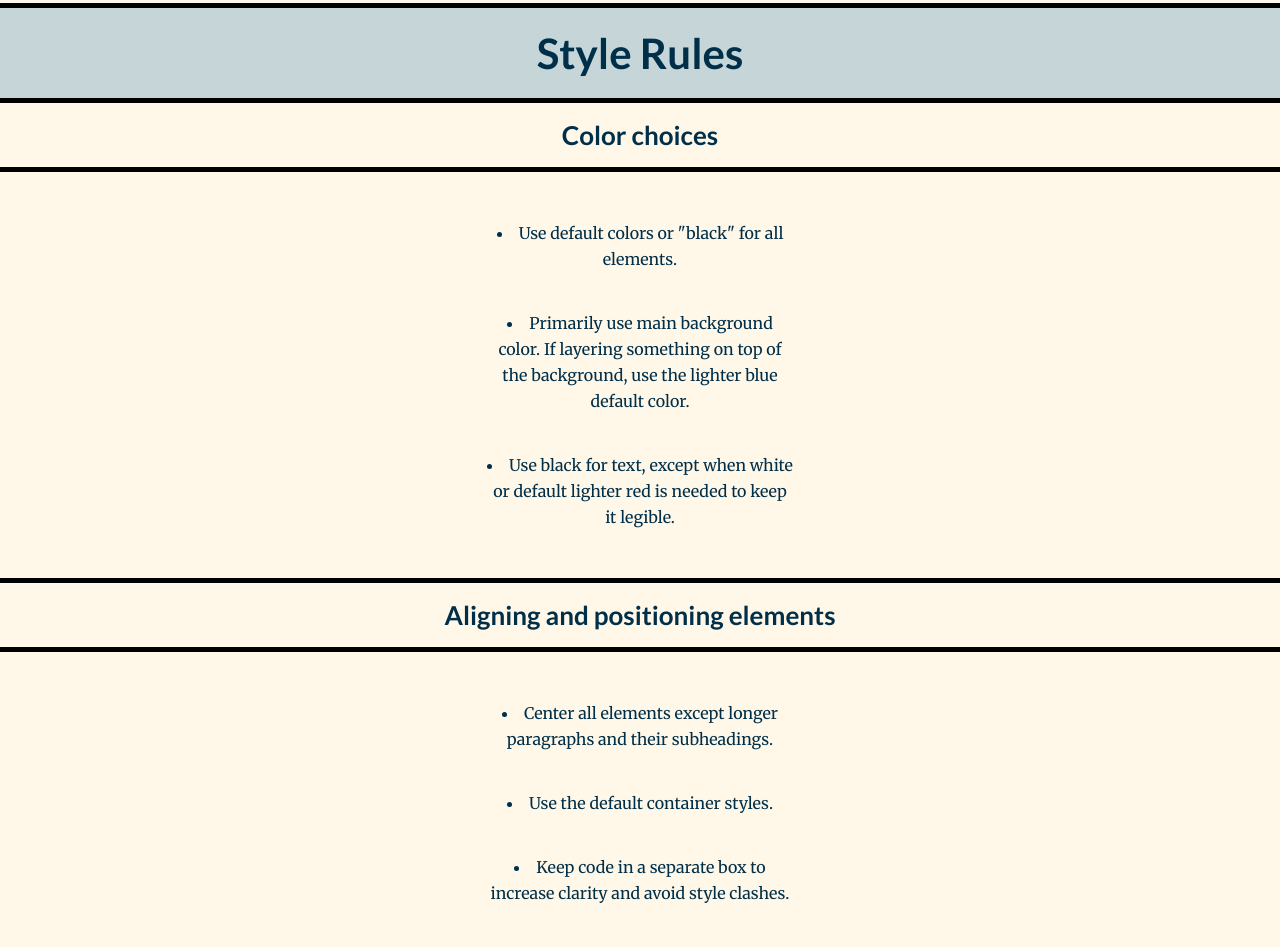
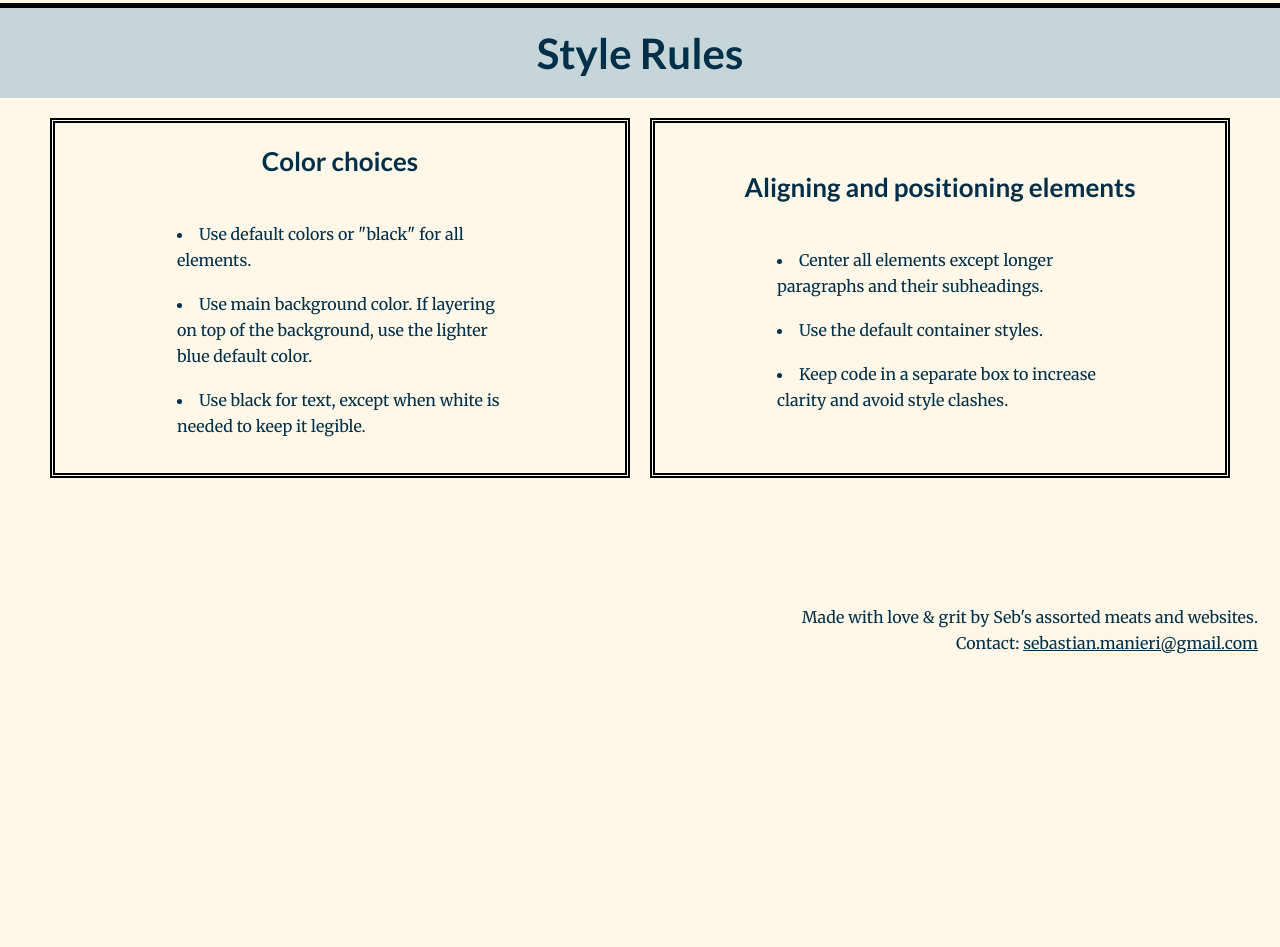
Before and after one commit to coding-titan/design-system, a plain HTML site: page index.html in a window 1280 px wide. Shown: the part 5222-6169 px from the top of the page. After the commit the page ends 5900 px from the top, so only its background shows below. Drawn offline with Linux system fonts and the light colour scheme.

Commit message:
changed Style Rules to font-sub-boxes

```diff
--- a/index.html
+++ b/index.html
@@ -171,23 +171,24 @@ for i in range(1, 5):
 
     <section id="style-rules">
         <h2>Style Rules</h2>
-
-        <h3 class="underlined">Color choices</h3>
         <div class="fontbox">
+        <div class="font-sub-box">
+            <h3>Color choices</h3>
             <ul>
                 <li>Use default colors or "black" for all elements.</li>
-                <li>Primarily use main background color. If layering something on top of the background, use the lighter blue default color.</li>
-                <li>Use black for text, except when white or default lighter red is needed to keep it legible.</li>
+                <li>Use main background color. If layering on top of the background, use the lighter blue default color.</li>
+                <li>Use black for text, except when white is needed to keep it legible.</li>
             </ul>
         </div>
 
-        <h3 class="underlined">Aligning and positioning elements</h3>
-        <div class="fontbox">
+        <div class="font-sub-box">
+            <h3>Aligning and positioning elements</h3>
             <ul>
                 <li>Center all elements except longer paragraphs and their subheadings.</li>
                 <li>Use the default container styles.</li>
                 <li>Keep code in a separate box to increase clarity and avoid style clashes.</li>
             </ul>
+        </div>
         </div>
 
     </section>
--- a/style.css
+++ b/style.css
@@ -200,6 +200,21 @@ a:active {
     max-width: 350px;
 }
 
+#style-rules h3 {
+    text-align: center;
+}
+
+#style-rules .font-sub-box {
+    display:flex;
+    height: 350px;
+    flex-direction: column;
+    justify-content: center;
+}
+
+#style-rules .font-sub-box li {
+    padding: 6px;
+}
+
 #first-header {
     border-top: none;
 }
```
